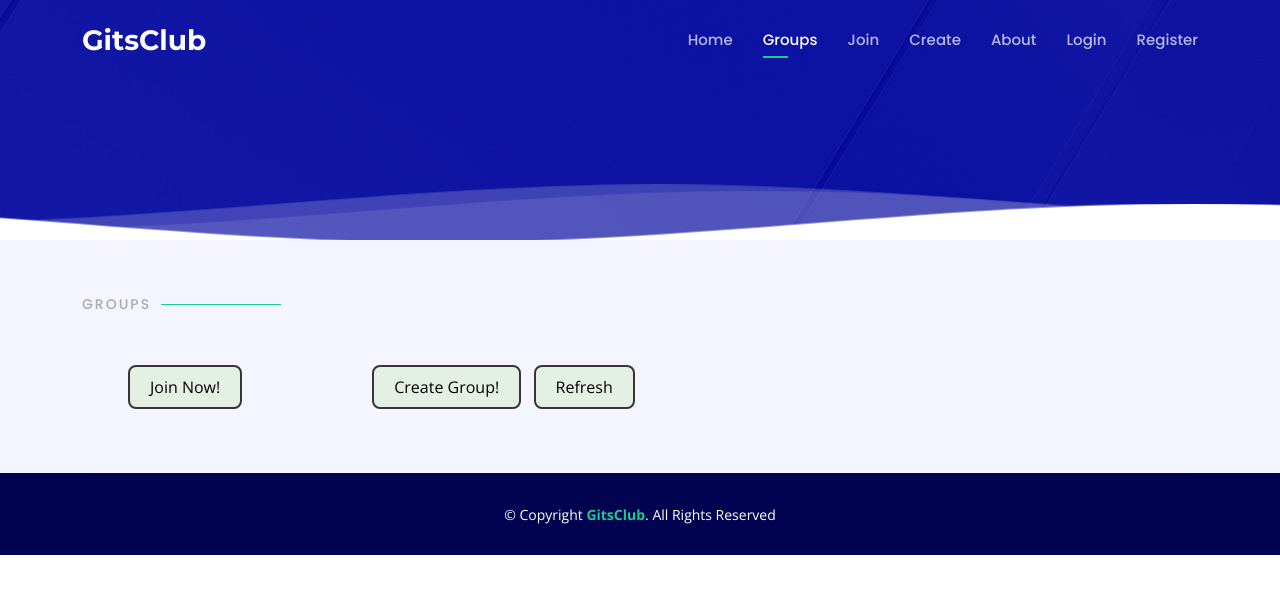
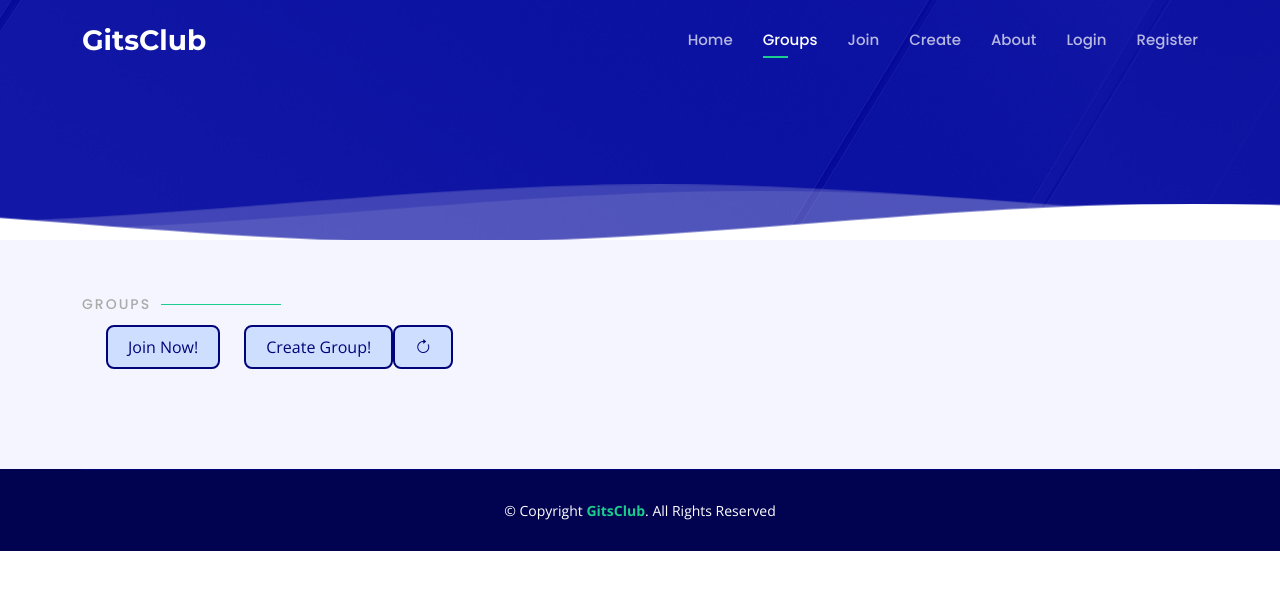
Before and after one commit to nandakishormpai/GitsClub, a Django app: page /groups/ in a window 1280 px wide. Shown: the top 594 px of the page. Run offline with Django 3.2, Linux system fonts and the light colour scheme; some libraries are stand-ins or nearby versions.

Commit message:
changed button color and placed margin in forms

```diff
--- a/gitsclub/static/css/style.css
+++ b/gitsclub/static/css/style.css
@@ -1695,14 +1695,15 @@ section {
 
 .join_db,
 .join_form {
-  background-color: #e5f0e5; /* Green */
-  border: 2px solid #3a3535;
-  color: rgb(0, 0, 0);
-  padding: 20px;
+  font-weight: 400;
+  background-color: #b1ccff91; /* Green */
+  border: 2px solid #010479;
+  color:#010479;
+  padding: 0px 20px;
   text-align: center;
   text-decoration: none;
   display: inline-block;
-  margin: 4px 2px;
+  /* margin: 2px 4px; */
   cursor: pointer;
   border-radius: 8px;
   padding-top: 8px;
@@ -1710,9 +1711,9 @@ section {
   margin-top: 0px;
 }
 
-.join_form {
+/* .join_form {
   margin-left: 10%;
-}
+} */
 
 table {
   border-collapse: collapse;
--- a/gitsclub/templates/groups.html
+++ b/gitsclub/templates/groups.html
@@ -145,18 +145,20 @@
             </ul>
           </div>
 
-            </div>
-          </div>
-      </div>
-      <div class="text-center text-lg-start bottom-buttons">
-        <a href="{% url 'newmember' %}" class="btn-get-started scrollto join_form joinorrefresh">Join Now!</a>
-        <a href="{% url 'creategroup' %}" class="btn-get-started scrollto join_form joinorrefresh">Create Group!</a>
+
+      <div class="text-center text-md-start bottom-buttons">
+        <a href="{% url 'newmember' %}" class="btn-get-started scrollto join_form joinorrefresh mx-4">Join Now!</a>
+        <a href="{% url 'creategroup' %}" class="btn-get-started scrollto join_form joinorrefresh ml-5">Create Group!</a>
         <form action="{% url 'groups' %}" method="POST">
           {% csrf_token %}
-          <input type="submit" class="btn-get-started scrollto join_form joinorrefresh" value="Refresh" name="refreshbtn">
+
+          <button type="submit" class="btn-get-started scrollto join_form joinorrefresh" name="refreshbtn"><i class="bi bi-arrow-clockwise"></i></button>
         </form>
 
       </div>
+    </div>
+  </div>
+</div>
     </section><!-- End About Section
 
 
--- a/gitsclub/templates/login.html
+++ b/gitsclub/templates/login.html
@@ -98,7 +98,7 @@
                 <!-- <input type="text" name="name" class="form-control" id="name" placeholder="Github Username" required> -->
                 {{ form|crispy }}
               </div>
-              <div class="col-md-6 form-group mt-3 mt-md-0">
+              <div class="col-md-12 form-group mt-md-2">
                 <button type="submit" class="join_db">Log in!</button>
               </div>
             </div>
--- a/gitsclub/templates/newmember.html
+++ b/gitsclub/templates/newmember.html
@@ -101,7 +101,7 @@
                   {% endfor %}
                 </select> -->
               </div>
-              <div class="col-md-6 form-group mt-3 mt-md-0">
+              <div class="col-md-12 form-group mt-md-2">
                 <button type="submit" class="join_db">Join!</button>
               </div>
             </div>
--- a/gitsclub/templates/register.html
+++ b/gitsclub/templates/register.html
@@ -99,7 +99,7 @@
                 <!-- <input type="text" name="name" class="form-control" id="name" placeholder="Github Username" required> -->
                 {{ form|crispy }}
               </div>
-              <div class="col-md-6 form-group mt-3 mt-md-0">
+              <div class="col-md-12 form-group mt-md-2">
                 <button type="submit" class="join_db">Join!</button>
               </div>
             </div>
```
